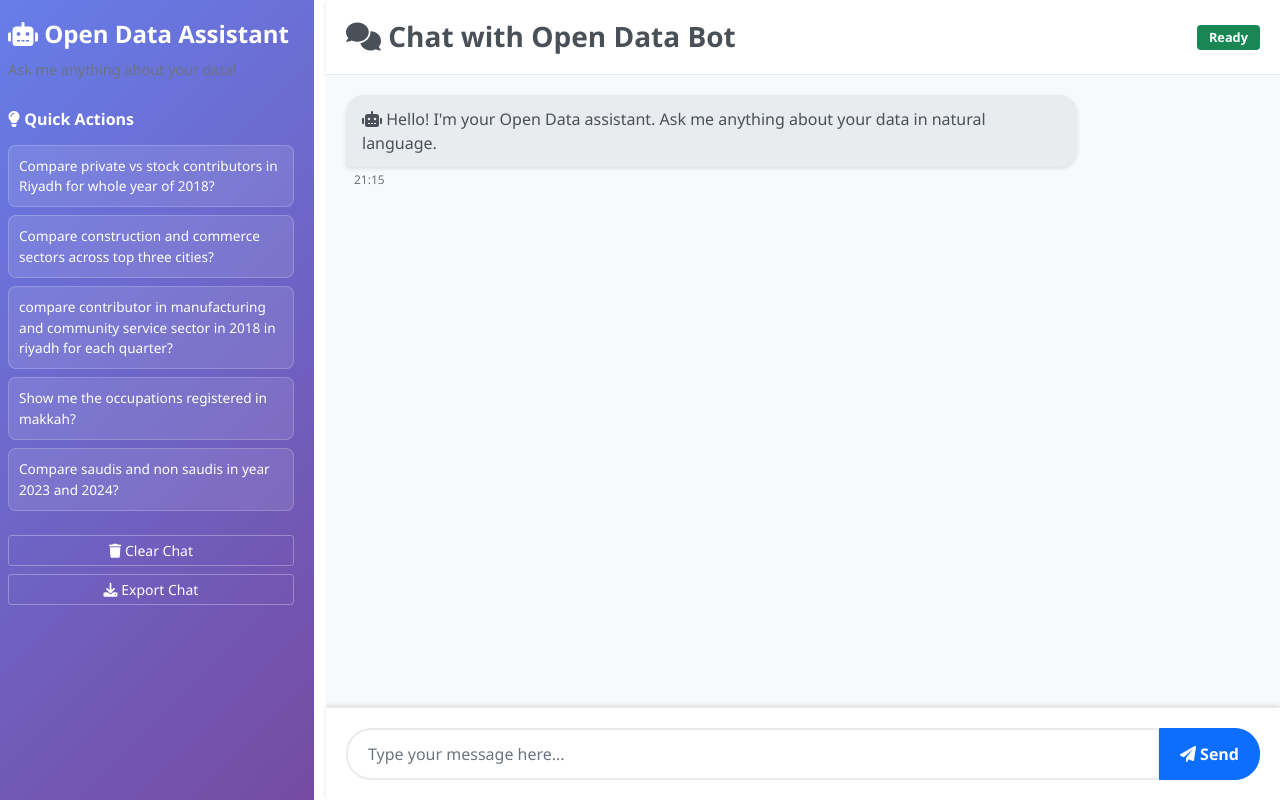
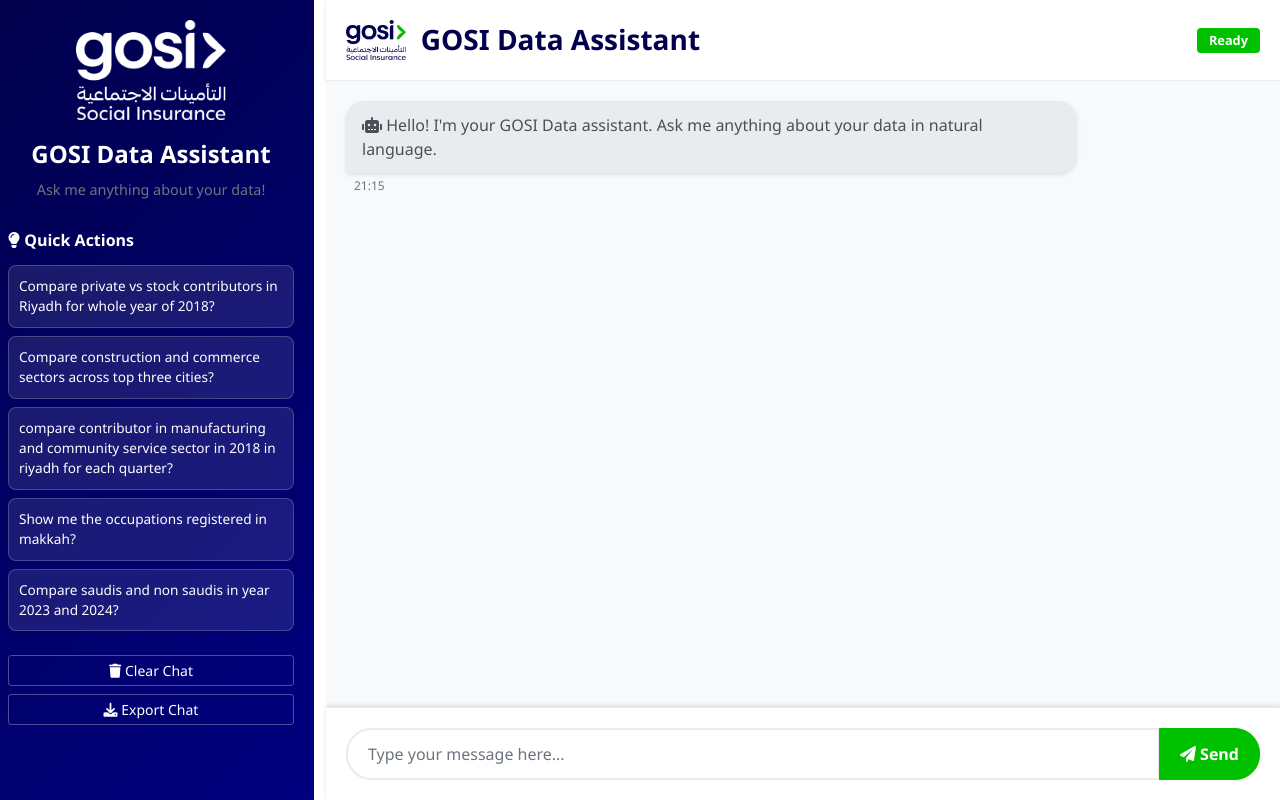
Before and after one commit to talalshoukat/opendata, a FastAPI app: page / in a window 1280 px wide. Run offline with FastAPI, Linux system fonts and the light colour scheme; some libraries are stand-ins or nearby versions.

Commit message:
GOSI theme applied

```diff
--- a/agentic_version/frontend/fastapi_chat/static/css/chat.css
+++ b/agentic_version/frontend/fastapi_chat/static/css/chat.css
@@ -13,22 +13,47 @@
 
 /* Sidebar Styles */
 .sidebar {
-    background: linear-gradient(135deg, #667eea 0%, #764ba2 100%);
+    background: linear-gradient(135deg, #00004C 0%, #000080 100%);
     color: white;
     padding: 20px;
     height: 100vh;
     overflow-y: auto;
 }
 
+/* Logo Styles */
+.logo-container {
+    text-align: center;
+    margin-bottom: 20px;
+}
+
+.gosi-logo {
+    max-width: 150px;
+    height: auto;
+    filter: brightness(0) invert(1);
+}
+
+.header-logo {
+    height: 40px;
+    width: auto;
+    margin-right: 15px;
+}
+
+.header-content {
+    display: flex;
+    align-items: center;
+}
+
 .sidebar-header h4 {
     color: white;
     margin-bottom: 10px;
     font-weight: 600;
+    text-align: center;
 }
 
 .sidebar-header p {
     color: rgba(255, 255, 255, 0.8);
     font-size: 0.9rem;
+    text-align: center;
 }
 
 .sidebar-content {
@@ -93,13 +119,17 @@
 
 .chat-header h3 {
     margin: 0;
-    color: #495057;
+    color: #00004C;
     font-weight: 600;
 }
 
 .status-indicator .badge {
     font-size: 0.8rem;
     padding: 6px 12px;
+}
+
+.status-indicator .badge.bg-success {
+    background-color: #00C100 !important;
 }
 
 /* Chat Messages Styles */
@@ -304,6 +334,20 @@
     padding: 12px 20px;
     margin-left: 10px;
     font-weight: 600;
+}
+
+.input-group .btn-primary {
+    background-color: #00C100;
+    border-color: #00C100;
+}
+
+.input-group .btn-primary:hover {
+    background-color: #009900;
+    border-color: #009900;
+}
+
+.input-group .btn-primary:focus {
+    box-shadow: 0 0 0 0.2rem rgba(0, 193, 0, 0.25);
 }
 
 /* Responsive Design */
--- a/agentic_version/frontend/fastapi_chat/static/js/chat.js
+++ b/agentic_version/frontend/fastapi_chat/static/js/chat.js
@@ -863,7 +863,7 @@
                 type: 'bar',
                 name: 'Data',
                 marker: {
-                    color: '#1f77b4'
+                    color: '#00C100'
                 }
             };
 
@@ -965,7 +965,7 @@
         welcomeMessage.innerHTML = `
             <div class="assistant-message">
                 <div class="message-content">
-                    <i class="fas fa-robot"></i> Hello! I'm your AI assistant. Ask me anything about your data in natural language.
+                    <i class="fas fa-robot"></i> Hello! I'm your GOSI Data assistant. Ask me anything about your data in natural language.
                 </div>
                 <div class="message-time">${new Date().toLocaleTimeString('en-US', { hour12: false, hour: '2-digit', minute: '2-digit' })}</div>
             </div>
--- a/agentic_version/frontend/fastapi_chat/templates/chat.html
+++ b/agentic_version/frontend/fastapi_chat/templates/chat.html
@@ -3,7 +3,7 @@
 <head>
     <meta charset="UTF-8">
     <meta name="viewport" content="width=device-width, initial-scale=1.0">
-    <title>Open Data Assistant</title>
+    <title>GOSI Data Assistant</title>
     <link href="https://cdn.jsdelivr.net/npm/bootstrap@5.1.3/dist/css/bootstrap.min.css" rel="stylesheet">
     <link href="https://cdnjs.cloudflare.com/ajax/libs/font-awesome/6.0.0/css/all.min.css" rel="stylesheet">
     <script src="https://cdn.plot.ly/plotly-latest.min.js"></script>
@@ -15,7 +15,10 @@
             <!-- Sidebar -->
             <div class="col-md-3 sidebar">
                 <div class="sidebar-header">
-                    <h4><i class="fas fa-robot"></i> Open Data Assistant</h4>
+                    <div class="logo-container">
+                        <img src="/static/logo/GOSILogo.png" alt="GOSI Logo" class="gosi-logo">
+                    </div>
+                    <h4>GOSI Data Assistant</h4>
                     <p class="text-muted">Ask me anything about your data!</p>
                 </div>
 
@@ -41,7 +44,10 @@
             <!-- Main Chat Area -->
             <div class="col-md-9 chat-container">
                 <div class="chat-header">
-                    <h3><i class="fas fa-comments"></i> Chat with Open Data Bot</h3>
+                    <div class="header-content">
+                        <img src="/static/logo/GOSILogo.png" alt="GOSI Logo" class="header-logo">
+                        <h3>GOSI Data Assistant</h3>
+                    </div>
                     <div class="status-indicator">
                         <span class="badge bg-success" id="statusBadge">Ready</span>
                     </div>
@@ -51,7 +57,7 @@
                     <div class="welcome-message">
                         <div class="assistant-message">
                             <div class="message-content">
-                                <i class="fas fa-robot"></i> Hello! I'm your Open Data assistant. Ask me anything about your data in natural language.
+                                <i class="fas fa-robot"></i> Hello! I'm your GOSI Data assistant. Ask me anything about your data in natural language.
                             </div>
                             <div class="message-time" id="welcomeTime"></div>
                         </div>
```
Also changed, not shown: other parts of agentic_version/frontend/fastapi_chat/static/css/chat.css (+36 -13 lines).
